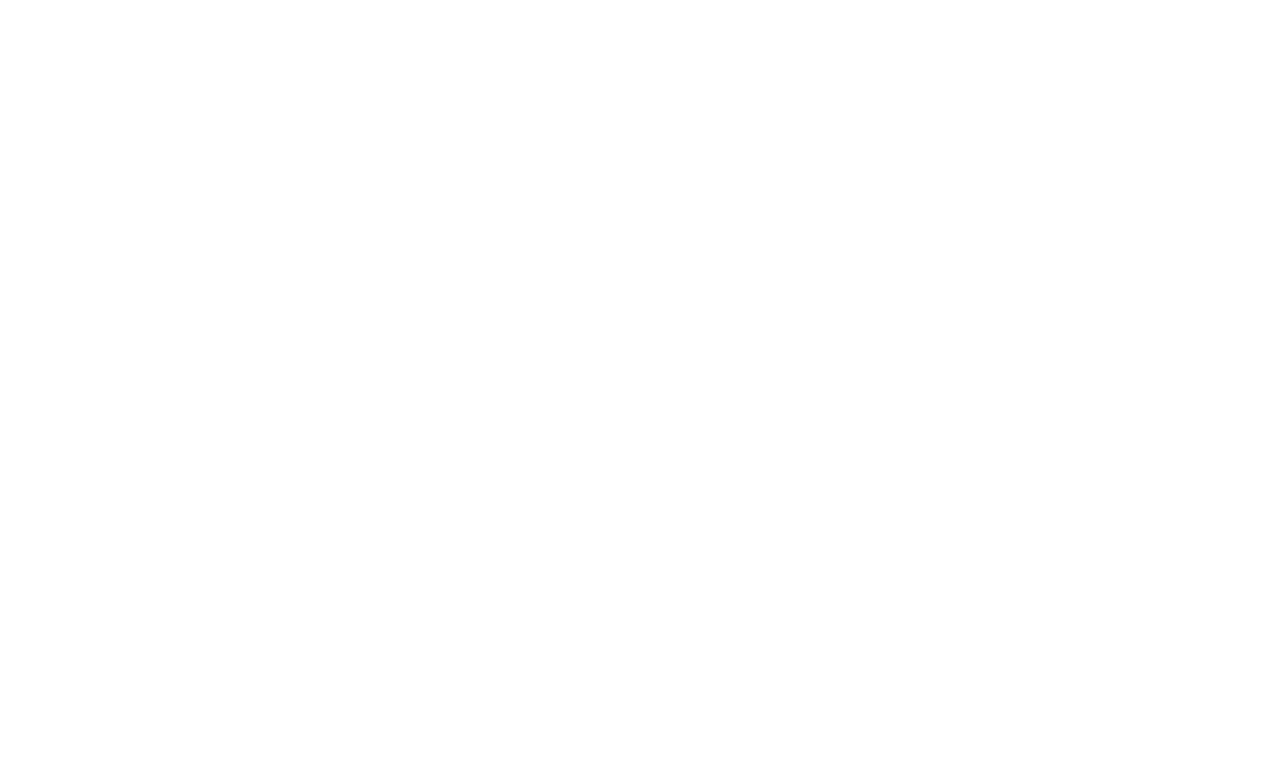
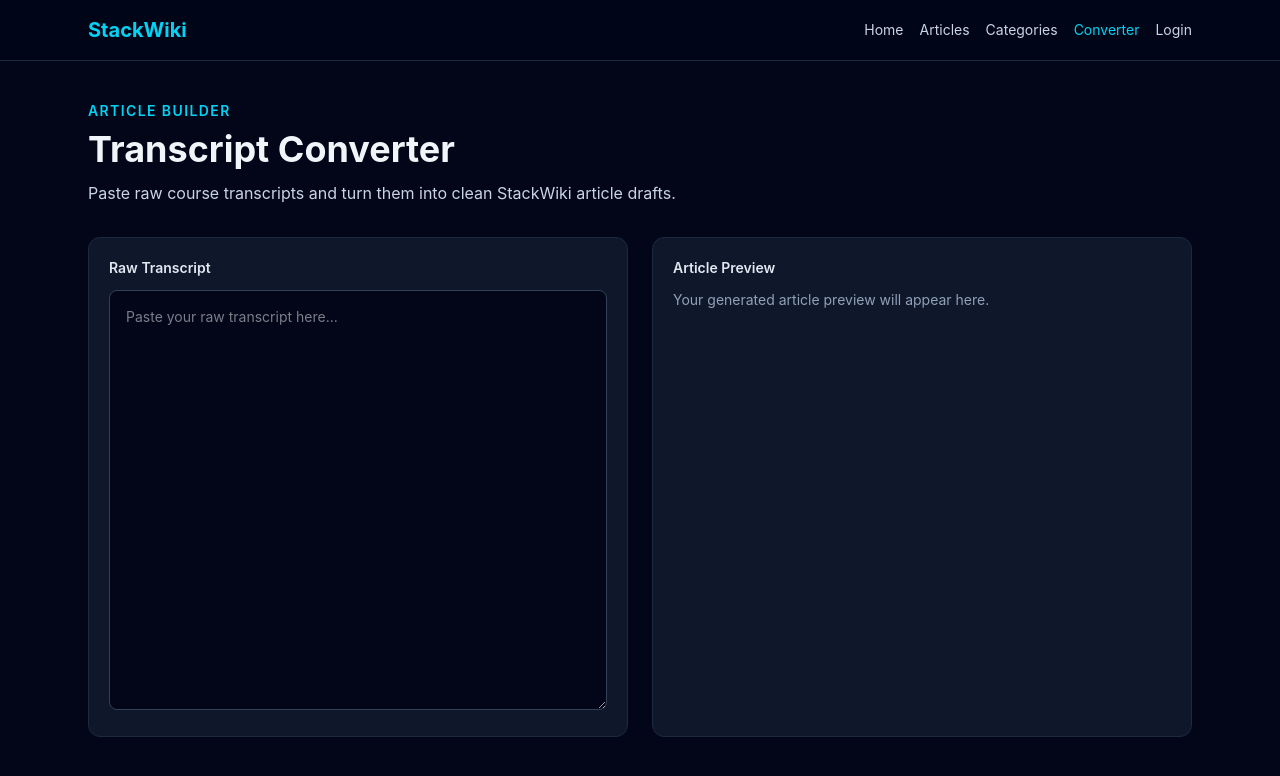
Before and after one commit to Hermit-commits-code/stackwiki-react, a React (Vite) app: page /transcript-converter in a window 1280 px wide. Before the commit this address had no page. Shown: the top 776 px of the page. Built offline with nearby package versions, Linux system fonts and the light colour scheme.

Commit message:
feat: add transcript converter page

```diff
--- a/src/App.tsx
+++ b/src/App.tsx
@@ -5,6 +5,7 @@
 import { CategoriesPage } from "./pages/CategoriesPage";
 import { HomePage } from "./pages/HomePage";
 import { LoginPage } from "./pages/LoginPage";
+import { TranscriptConverterPage } from "./pages/TranscriptConverterPage";
 
 function App() {
   return (
@@ -17,6 +18,10 @@
             path="/articles/:category/:slug"
             element={<ArticleDetailPage />}
           />
+          <Route
+            path="/transcript-converter"
+            element={<TranscriptConverterPage />}
+          />
           <Route path="/categories" element={<CategoriesPage />} />
           <Route path="/login" element={<LoginPage />} />
         </Route>
--- a/src/components/layout/AppLayout.tsx
+++ b/src/components/layout/AppLayout.tsx
@@ -4,6 +4,7 @@
   { label: "Home", href: "/" },
   { label: "Articles", href: "/articles" },
   { label: "Categories", href: "/categories" },
+  { label: "Converter", href: "/transcript-converter" },
   { label: "Login", href: "/login" },
 ];
 
--- /dev/null
+++ b/src/pages/TranscriptConverterPage.tsx
@@ -0,0 +1,65 @@
+import { useState } from "react"
+
+export function TranscriptConverterPage() {
+  const [transcript, setTranscript] = useState("")
+
+  return (
+    <section>
+      <div className="mb-8">
+        <p className="text-sm font-semibold uppercase tracking-widest text-cyan-400">
+          Article Builder
+        </p>
+
+        <h1 className="mt-2 text-4xl font-bold">Transcript Converter</h1>
+
+        <p className="mt-3 max-w-2xl text-slate-300">
+          Paste raw course transcripts and turn them into clean StackWiki article
+          drafts.
+        </p>
+      </div>
+
+      <div className="grid gap-6 lg:grid-cols-2">
+        <div className="rounded-xl border border-slate-800 bg-slate-900 p-5">
+          <label
+            htmlFor="transcript"
+            className="mb-3 block text-sm font-semibold text-slate-200"
+          >
+            Raw Transcript
+          </label>
+
+          <textarea
+            id="transcript"
+            value={transcript}
+            onChange={(event) => setTranscript(event.target.value)}
+            placeholder="Paste your raw transcript here..."
+            className="min-h-[420px] w-full rounded-lg border border-slate-700 bg-slate-950 p-4 text-sm text-slate-100 outline-none focus:border-cyan-500"
+          />
+        </div>
+
+        <div className="rounded-xl border border-slate-800 bg-slate-900 p-5">
+          <h2 className="mb-3 text-sm font-semibold text-slate-200">
+            Article Preview
+          </h2>
+
+          {transcript.trim().length === 0 ? (
+            <p className="text-sm text-slate-400">
+              Your generated article preview will appear here.
+            </p>
+          ) : (
+            <div className="space-y-4 text-slate-200">
+              <h3 className="text-2xl font-bold">Generated Article Draft</h3>
+
+              <p className="text-sm text-slate-400">
+                Transcript length: {transcript.length} characters
+              </p>
+
+              <div className="rounded-lg border border-slate-800 bg-slate-950 p-4 text-sm leading-6 text-slate-300">
+                {transcript}
+              </div>
+            </div>
+          )}
+        </div>
+      </div>
+    </section>
+  )
+}
```
